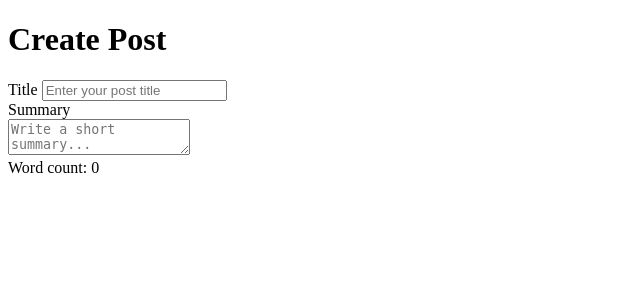
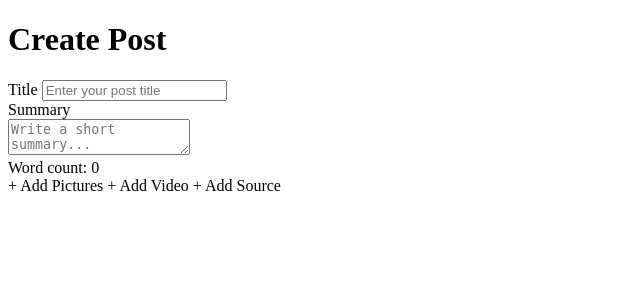
Before and after one commit to boneyphilip/crow, a Django app: template posts/templates/posts/create_post.html in a window 1280 px wide. Shown: the top 300 px of the page, without its empty margins (0-640 px from the left). Run offline with Django 5.2, Linux system fonts and the light colour scheme; the template is opened without the code that fills it, so the values that code supplies are empty.

Commit message:
Added Add-Bar section (Add Pictures, Add Video, Add Source) to create_post.html

```diff
--- a/posts/templates/posts/create_post.html
+++ b/posts/templates/posts/create_post.html
@@ -4,6 +4,7 @@
   <head>
     <meta charset="UTF-8" />
     <title>Create Post</title>
+    <style></style>
   </head>
 
   <body>
@@ -26,8 +27,25 @@
             ></textarea>
             <div class="word-count" id="wordCount">Word count: 0</div>
           </div>
+
+          <!-- ================= ADD BAR ================= -->
+          <div class="add-bar">
+            <span id="addImageBtn"
+              ><span class="plus">+</span> Add Pictures</span
+            >
+            <span id="addVideoBtn"><span class="plus">+</span> Add Video</span>
+            <span id="addSourceBtn"
+              ><span class="plus">+</span> Add Source</span
+            >
+          </div>
         </div>
       </form>
     </div>
+    <script>
+      document.getElementById("summary").addEventListener("input", function () {
+        const w = this.value.trim().split(/\s+/).filter(Boolean).length;
+        document.getElementById("wordCount").textContent = "Word count: " + w;
+      });
+    </script>
   </body>
 </html>
```
